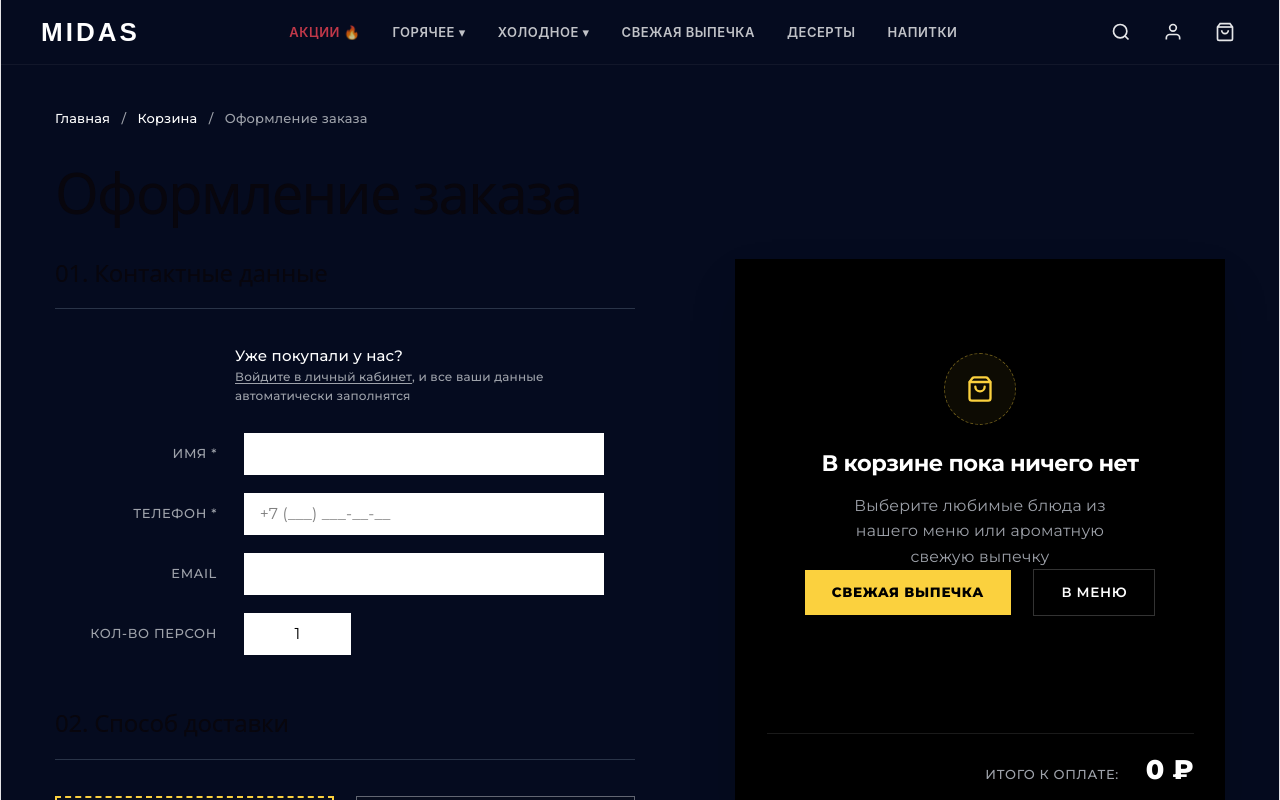
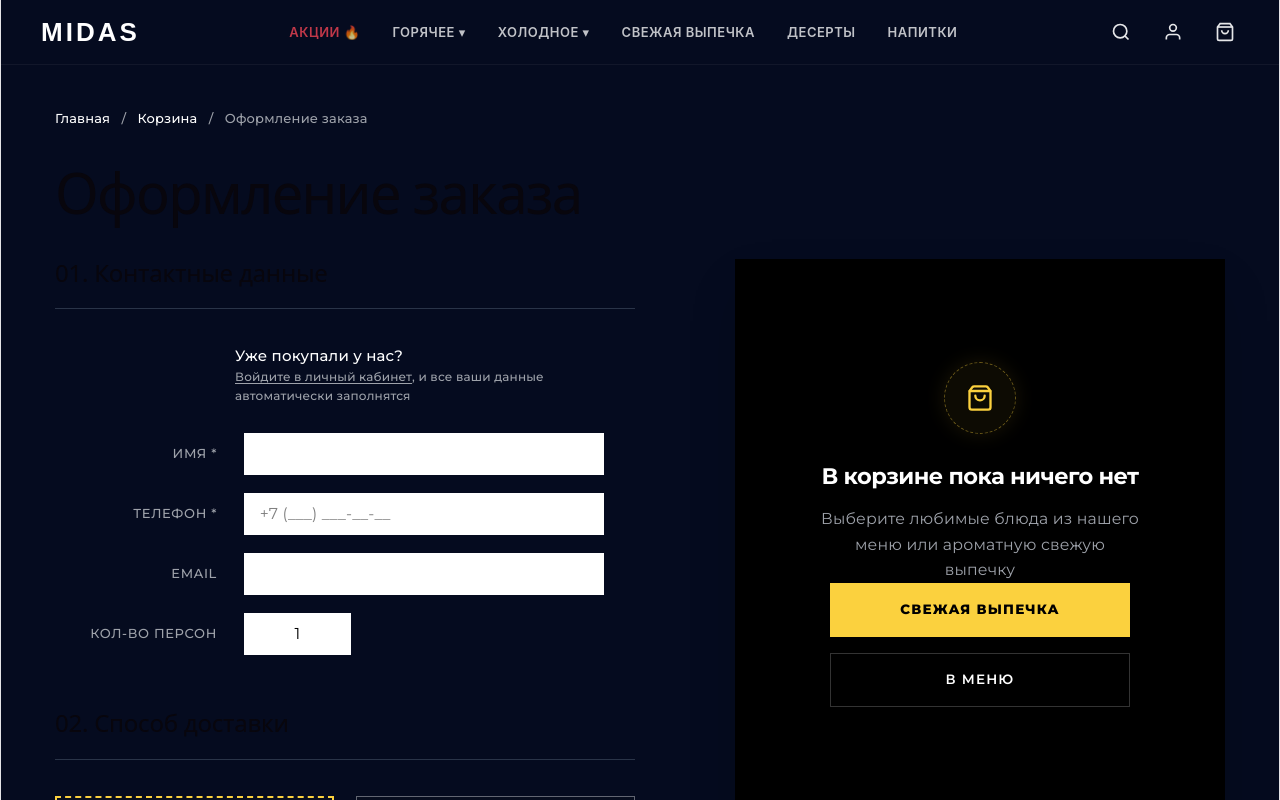
Before and after one commit to Shukrull101/midas, a React (Vite) app: page /cart in a window 1280 px wide. Shown: the top 800 px of the page. Built offline with nearby package versions, Linux system fonts and the light colour scheme.

Commit message:
style: stack empty cart buttons vertically with ample spacing

```diff
--- a/src/pages/checkout/OrderSummary.jsx
+++ b/src/pages/checkout/OrderSummary.jsx
@@ -10,26 +10,28 @@ const OrderSummary = () => {
     <aside className="w-full bg-[#000000] border border-[#162035]/60 xl:border-none p-5 sm:p-6 xl:p-7 2xl:p-8 pb-7 sm:pb-9 xl:pb-10 font-['Montserrat',sans-serif] shadow-2xl">
       {cartItems.length === 0 ? (
         /* Состояние пустой корзины */
-        <div className="py-10 sm:py-14 text-center flex flex-col items-center justify-center">
-          <div className="w-16 h-16 rounded-full border border-dashed border-[#FBD13E]/40 flex items-center justify-center text-[#FBD13E] mb-5 bg-[#FBD13E]/5">
+        <div className="py-12 sm:py-16 text-center flex flex-col items-center justify-center">
+          <div className="w-16 h-16 rounded-full border border-dashed border-[#FBD13E]/40 flex items-center justify-center text-[#FBD13E] mb-6 bg-[#FBD13E]/5 shadow-[0_0_20px_rgba(251,209,62,0.1)]">
             <ShoppingBag size={28} />
           </div>
-          <h3 className="text-white text-base sm:text-lg lg:text-xl font-bold mb-3 tracking-tight">
+          <h3 className="text-white text-lg sm:text-xl font-bold mb-3 tracking-tight">
             В корзине пока ничего нет
           </h3>
-          <p className="text-[#9EA2AA] text-xs sm:text-sm max-w-[300px] mb-8 leading-relaxed">
+          <p className="text-[#9EA2AA] text-xs sm:text-sm max-w-[320px] leading-relaxed mb-8 sm:mb-10">
             Выберите любимые блюда из нашего меню или ароматную свежую выпечку
           </p>
-          <div className="flex flex-col sm:flex-row items-center gap-4 sm:gap-5 w-full justify-center max-w-[360px]">
+
+          {/* Кнопки перехода, расположенные аккуратно друг под другом без сжатия текста */}
+          <div className="flex flex-col gap-3.5 w-full max-w-[280px] sm:max-w-[300px] justify-center items-center">
             <Link
               to="/fresh-bakery"
-              className="w-full sm:w-auto px-6 py-3 bg-[#FBD13E] text-black font-extrabold text-xs uppercase tracking-wider text-center hover:bg-[#ebd532] active:scale-95 transition-all shadow-md"
+              className="w-full h-11 sm:h-12 bg-[#FBD13E] text-black font-extrabold text-xs uppercase tracking-[1.2px] flex items-center justify-center hover:bg-[#ebd532] active:scale-[0.99] transition-all shadow-md"
             >
               Свежая выпечка
             </Link>
             <Link
               to="/"
-              className="w-full sm:w-auto px-6 py-3 border border-white/20 text-white font-semibold text-xs uppercase tracking-wider text-center hover:border-white/50 hover:bg-white/5 active:scale-95 transition-all"
+              className="w-full h-11 sm:h-12 border border-white/20 text-white font-semibold text-xs uppercase tracking-[1.2px] flex items-center justify-center hover:border-white/50 hover:bg-white/5 active:scale-[0.99] transition-all"
             >
               В меню
             </Link>
```
